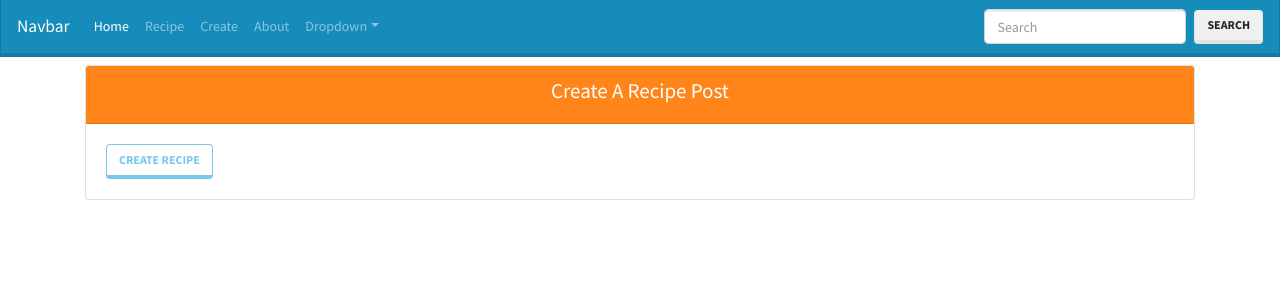
After one commit to nilldiggonto/Recipe_Site_Django_3_RESTAPI, a Django app: template posts/templates/posts/create.html in a window 1280 px wide. The commit adds this page. Shown: the top 300 px of the page. Run offline with Django 3.2, Linux system fonts and the light colour scheme; the template is opened without the code that fills it, so the values that code supplies are empty; some libraries are stand-ins or nearby versions.

Commit message:
Create Form

```diff
--- a/food_recipe/urls.py
+++ b/food_recipe/urls.py
@@ -1,8 +1,9 @@
 
 from django.contrib import admin
 from django.urls import path,include
-
+from .views import home_page
 urlpatterns = [
     path('admin/', admin.site.urls),
-    path('',include('posts.urls',namespace='posts')),
+    path('',home_page,name='home'),
+    path('posts/',include('posts.urls',namespace='posts')),
 ]
--- /dev/null
+++ b/food_recipe/views.py
@@ -0,0 +1,5 @@
+from django.shortcuts import render
+
+def home_page(request):
+    template_name = 'home.html'
+    return render(request,template_name)
--- /dev/null
+++ b/posts/templates/posts/create.html
@@ -0,0 +1,23 @@
+{% extends 'base.html' %}
+{% load bootstrap4 %}
+{% block title %} Create {% endblock %}
+
+
+{% block content %}
+<div class="container mt-2">
+    <div class="card">
+        <div class="card-header text-center bg-warning text-white">
+            <h4>Create A Recipe Post</h4>
+        </div>
+        <div class="card-body">
+            <form action="" method="POST" class="form">
+                {% bootstrap_form form %}
+                {% csrf_token %}
+
+                <button type="submit" class="btn btn-outline-info">Create Recipe</button>
+            </form>
+        </div>
+    </div>
+</div>
+
+{% endblock %}
--- a/posts/urls.py
+++ b/posts/urls.py
@@ -1,8 +1,9 @@
 from django.urls import path
-from .views import post_list,post_detail
+from .views import post_list,post_detail,post_create
 
 app_name = 'posts'
 urlpatterns = [
+    path('create/',post_create,name='post_create'),
     path('post/',post_list,name='post_list'),
-    path('post/<slug:slug>/',post_detail,name='post_detail'),
+    path('<slug:slug>/',post_detail,name='post_detail'),
 ]
--- a/templates/partial/navbar.html
+++ b/templates/partial/navbar.html
@@ -8,7 +8,7 @@
 
       <ul class="navbar-nav mr-auto">
         <li class="nav-item active">
-          <a class="nav-link" href="#">Home
+          <a class="nav-link" href="{% url 'home' %}">Home
             <span class="sr-only">(current)</span>
           </a>
         </li>
@@ -16,7 +16,7 @@
           <a class="nav-link" href="{% url 'posts:post_list' %}">Recipe</a>
         </li>
         <li class="nav-item">
-          <a class="nav-link" href="#">Pricing</a>
+          <a class="nav-link" href="{% url 'posts:post_create' %}">Create</a>
         </li>
         <li class="nav-item">
           <a class="nav-link" href="#">About</a>
```
Also changed, not shown: posts/forms.py (added, +7 -0 lines), posts/templates/home.html (added, +8 -0 lines), posts/views.py (+14 -0 lines).
